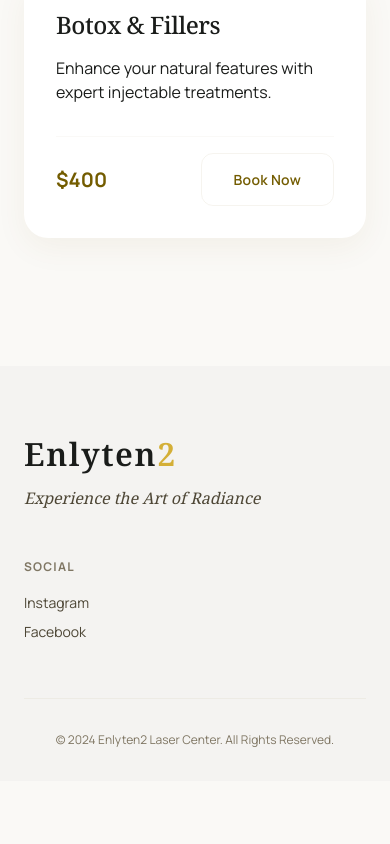
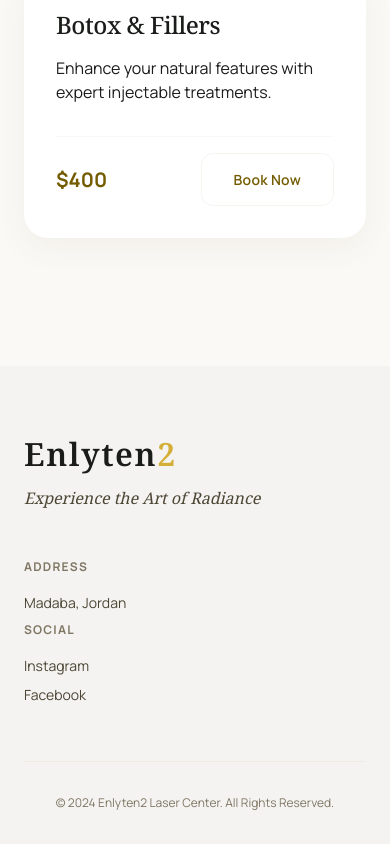
Before and after one commit to Abdoocoder/Enlyten2, a React (Vite) app: page / in a window 390 px wide. Shown: the part 3005-3849 px from the top of the page. Before the commit the page ends 3786 px from the top, so only its background shows below. Built offline with nearby package versions, Linux system fonts and the light colour scheme; no server answers.

Commit message:
feat: implement responsive site layout with header, footer, and i18n support

```diff
--- a/src/components/Layout/Layout.css
+++ b/src/components/Layout/Layout.css
@@ -165,6 +165,14 @@
   transition: var(--transition-smooth);
 }
 
+.footer-text {
+  display: block;
+  font-family: var(--font-body);
+  font-size: 0.875rem;
+  color: var(--on-surface-variant);
+  margin-bottom: var(--spacing-sm);
+}
+
 .footer-link:hover {
   color: var(--primary);
 }
--- a/src/components/Layout/Layout.jsx
+++ b/src/components/Layout/Layout.jsx
@@ -98,9 +98,13 @@ const Layout = ({ children }) => {
           </div>
           <div className="footer-links">
             <div className="footer-group">
+              <span className="footer-label">{t('footer.address')}</span>
+              <span className="footer-text">{t('footer.location')}</span>
+            </div>
+            <div className="footer-group">
               <span className="footer-label">{t('footer.social')}</span>
               <a href="#" className="footer-link">Instagram</a>
-              <a href="#" className="footer-link">Facebook</a>
+              <a href="https://www.facebook.com/p/Enlyten2-laser-center-100044632491039/?locale=ar_AR" target="_blank" rel="noopener noreferrer" className="footer-link">Facebook</a>
             </div>
           </div>
         </div>
--- a/src/locales/ar.json
+++ b/src/locales/ar.json
@@ -37,6 +37,8 @@
   },
   "footer": {
     "tagline": "تجربة فن الإشراق",
+    "address": "العنوان",
+    "location": "مادبا، الأردن",
     "social": "التواصل الاجتماعي",
     "rights": "© 2024 مركز Enlyten2 لليزر. جميع الحقوق محفوظة."
   }
--- a/src/locales/en.json
+++ b/src/locales/en.json
@@ -37,6 +37,8 @@
   },
   "footer": {
     "tagline": "Experience the Art of Radiance",
+    "address": "Address",
+    "location": "Madaba, Jordan",
     "social": "Social",
     "rights": "© 2024 Enlyten2 Laser Center. All Rights Reserved."
   }
```
Also changed, not shown: public/logo.jpg (added).
